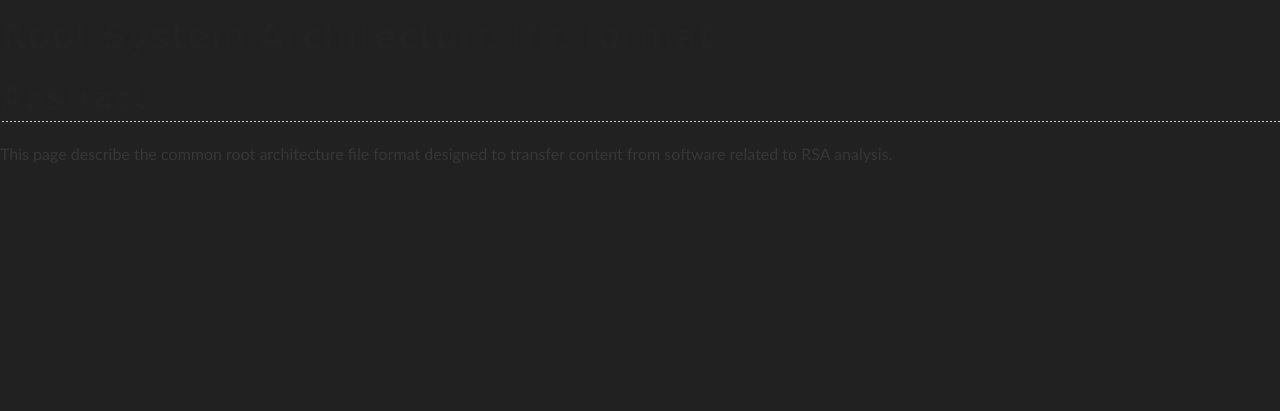
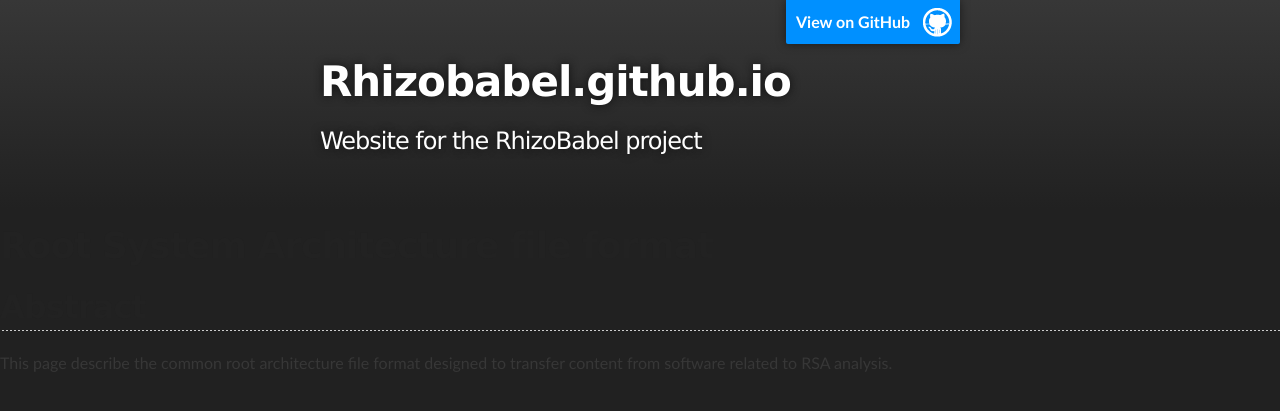
Before and after one commit to RootSystemML/RootSystemML.github.io, a Jekyll site: the page built from format.md, in a window 1280 px wide. Shown: the top 411 px of the page. Built offline with Jekyll 4.4.1, drawn with Linux system fonts in a browser that asks for light colours.

Commit message:
Update default.html

```diff
--- a/_layouts/default.html
+++ b/_layouts/default.html
@@ -12,6 +12,18 @@
   </head>
 
   <body>
+    <!-- HEADER -->
+    <div id="header_wrap" class="outer">
+        <header class="inner">
+          <a id="forkme_banner" href="https://github.com/rhizobabel">View on GitHub</a>
+
+          <h1 id="project_title">Rhizobabel.github.io</h1>
+          <h2 id="project_tagline">Website for the RhizoBabel project</h2>
+
+        </header>
+    </div>
+
+    <!-- MAIN CONTENT -->
     {{ content }}
   </body>
 </html>
```
